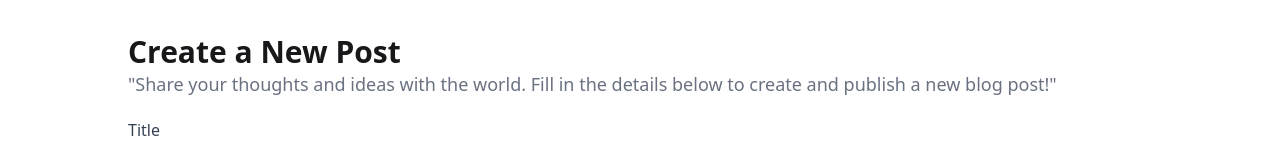
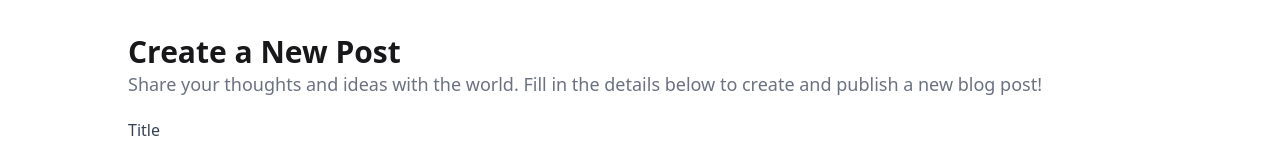
Before and after one commit to masdefry/personal-website, a Next.js app: page /blog/form in a window 1280 px wide. Shown: the part 122-264 px from the top of the page. Built offline with nearby package versions, Linux system fonts and the light colour scheme.

Commit message:
fix:remove double quote on form blog page

```diff
--- a/src/app/blog/form/page.tsx
+++ b/src/app/blog/form/page.tsx
@@ -79,8 +79,8 @@ export default function BlogFormPage() {
         <div className='pt-10 pb-5'>
           <h2 className='text-3xl font-bold'>Create a New Post</h2>
           <p className='text-lg text-gray-500'>
-            "Share your thoughts and ideas with the world. Fill in the details
-            below to create and publish a new blog post!"
+            Share your thoughts and ideas with the world. Fill in the details
+            below to create and publish a new blog post!
           </p>
         </div>
         <form
```
